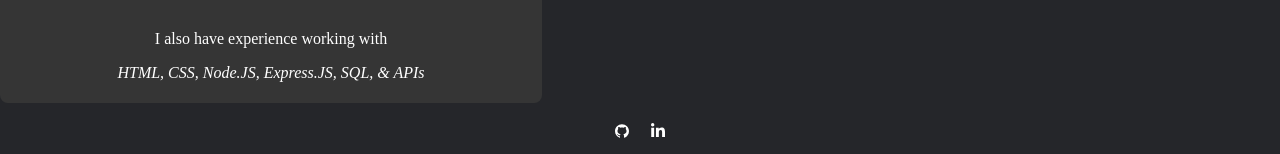
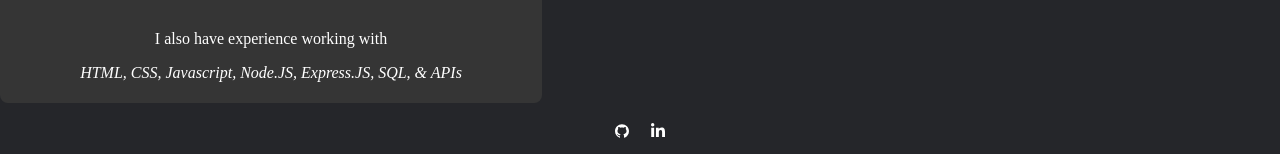
Before and after one commit to HLovelady/React-Portfolio, a React (Create React App) app: page / in a window 1280 px wide. Shown: the part 672-826 px from the top of the page. Built offline with nearby package versions, Linux system fonts and the light colour scheme.

Commit message:
added Javascript to about

```diff
--- a/src/components/About.js
+++ b/src/components/About.js
@@ -38,7 +38,7 @@ function About() {
         <i style={styles.green}>React framework.</i>
       </p>
       <p>I also have experience working with </p>
-      <i>HTML, CSS, Node.JS, Express.JS, SQL, & APIs</i>
+      <i>HTML, CSS, Javascript, Node.JS, Express.JS, SQL, & APIs</i>
     </div>
   );
 }
```
